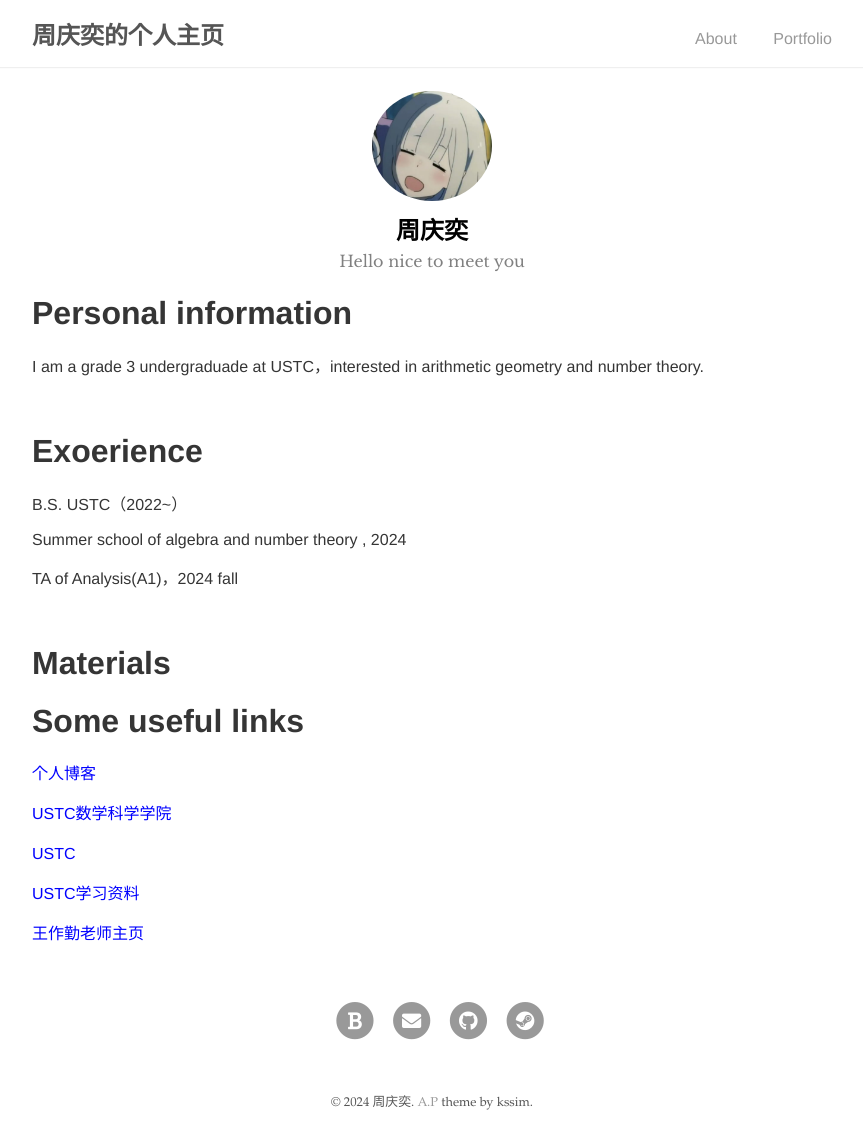
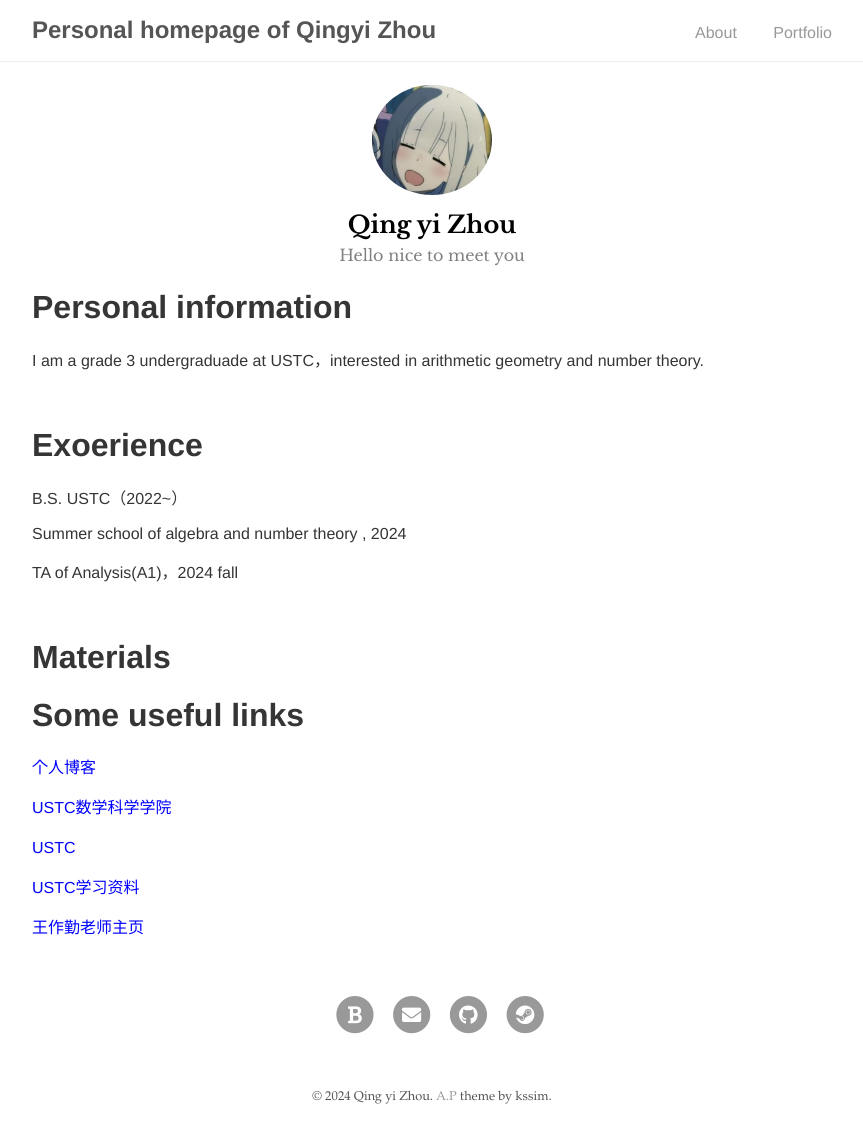
Before and after one commit to zqygg/zqygg.github.io, a Jekyll site: the page built from index.md, in a window 1280 px wide. Shown: the whole page, without its empty margins (208-1071 px from the left). Built offline with Jekyll 4.4.1, drawn with Linux system fonts in a browser that asks for light colours; our own code applies the rules of GitHub Pages for plain Markdown files.

Commit message:
Update _config.yml

```diff
--- a/_config.yml
+++ b/_config.yml
@@ -1,10 +1,10 @@
 # Site settings
-title: 周庆奕的个人主页
+title: Personal homepage of Qingyi Zhou
 url: "https://zqygg.github.io"
 
 # Author
 author:
-  name: 周庆奕
+  name: Qing yi Zhou
   desc: Hello nice to meet you
   email: zqygg@mail.ustc.edu.cn
   selfie: assets/img/profile.jpg
```
